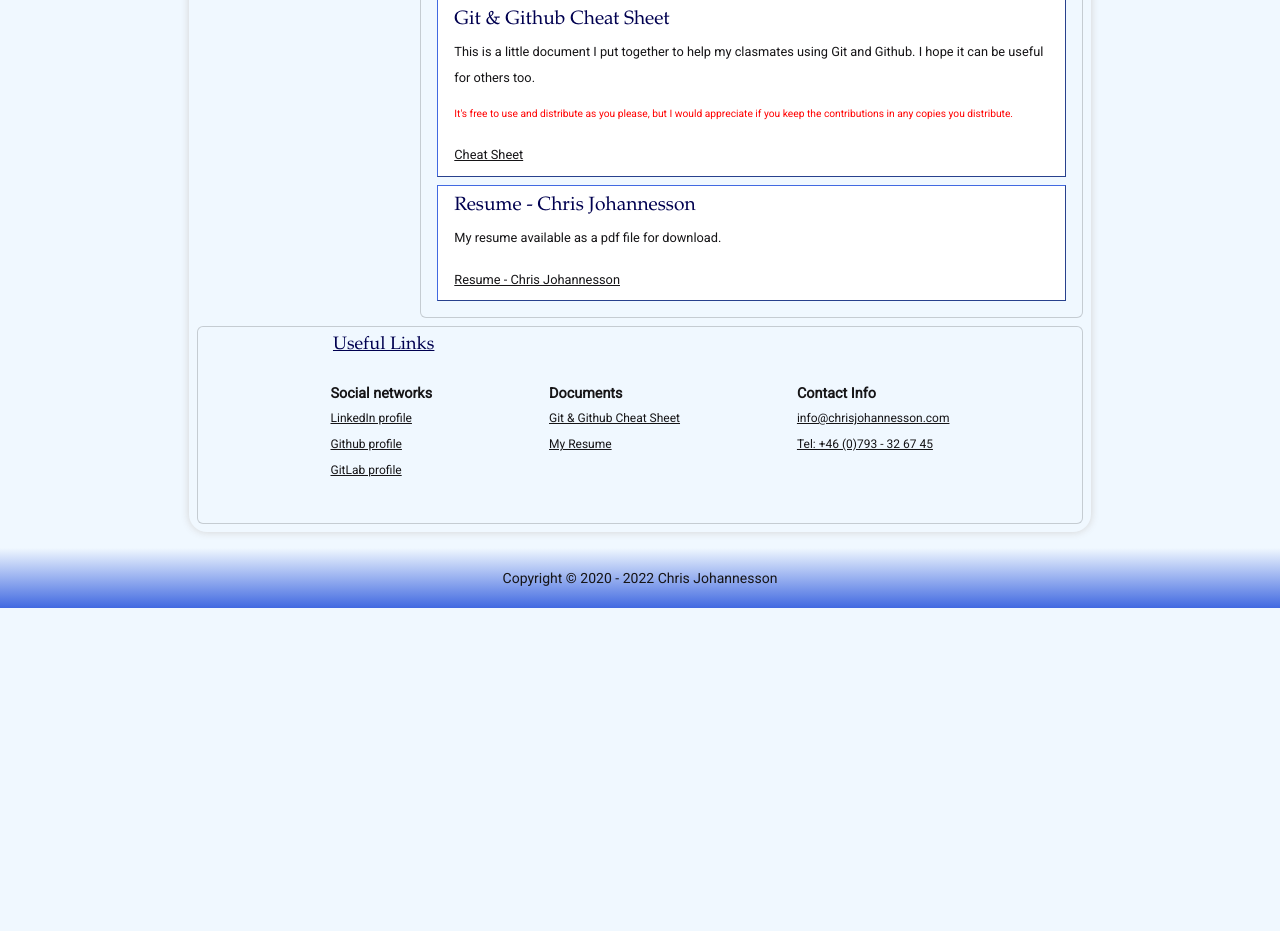
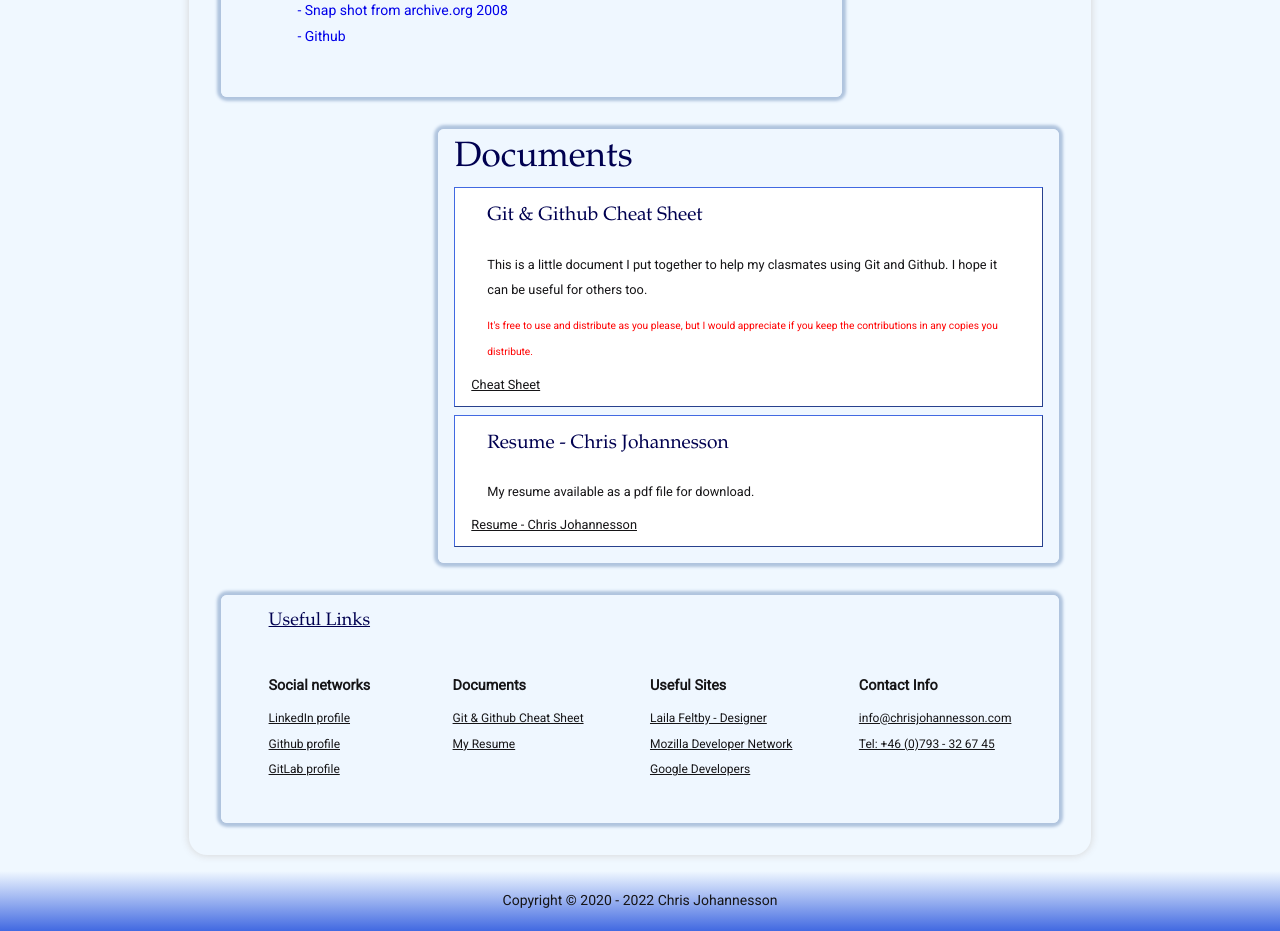
Before and after one commit to Data4Mat/chrisjohannesson.com-V1, a React app: page / in a window 1280 px wide. Shown: the part 2080-3011 px from the top of the page. Before the commit the page ends 2688 px from the top, so only its background shows below. Built offline with nearby package versions, Linux system fonts and the light colour scheme.

Commit message:
Edited home page.

```diff
--- a/src/components/HomeLinks.js
+++ b/src/components/HomeLinks.js
@@ -32,6 +32,20 @@ const HomeLinks = ({ classData }) => {
                     </ul>
                 </div>
                 <div>
+                    <p className="title">Useful Sites</p>
+                    <ul>
+                        <li>
+                            <a href="https://feltby.se/">Laila Feltby - Designer</a>
+                        </li>
+                        <li>
+                            <a href="https://developer.mozilla.org/en-US/">Mozilla Developer Network</a>
+                        </li>
+                        <li>
+                            <a href="https://developers.google.com/">Google Developers</a>
+                        </li>
+                    </ul>
+                </div>
+                <div>
                     <p className="title">Contact Info</p>
                     <ul>
                         <li>
--- a/src/components/HomeNews.js
+++ b/src/components/HomeNews.js
@@ -11,7 +11,7 @@ const HomeNews = ({ classData }) => {
                     If you are looking to hire a Web/JavaScript developer you find my contact information <a href="contact">here</a> and my CV is available <a href={resume}>here</a>.
                 </li>
                 <li>
-                    Just launched this complete re-build of my website. Everything is new from design to the code-base.
+                    Just launched this complete re-build of my website. Everything is new from design to the code-base. My good friend <a href="https://feltby.se/">Laila Feltby</a> was a great help reeling in my wild design ideas and put me on track again. So thank you for your invaluable help.
                 </li>
                 <li>
                     I'm working on a Swedish language blog about Web development <em>(Webbutveckling)</em> that will be launched sometime towards the end of 2022 if everything goes according to plan.
--- a/src/components/HomeProjects.js
+++ b/src/components/HomeProjects.js
@@ -35,7 +35,7 @@ const HomeProjects = ({ classData }) => {
             </div>
 
         </div>
-    )
+    );
 }
 
-export default HomeProjects;
+export default HomeProjects;;
--- a/src/pages/Home.js
+++ b/src/pages/Home.js
@@ -12,7 +12,7 @@ export const Home = () => {
         <div className="home-wrapper">
             <h1>Welcome</h1>
             <Helo />
-            <div className="home-content-wrapper card">
+            <div className="home-content-wrapper">
                 <News classData="home-news card" />
                 <Advert classData="home-advert card" />
                 <Projects classData="home-projects card" />
--- a/src/styles/app.scss
+++ b/src/styles/app.scss
@@ -68,6 +68,23 @@ main {
   border-radius: 18px;
   background-color: transparent;
   margin: 0 0.5rem 1rem 0.5rem;
+  .card {
+      background: transparent;
+      padding: 0.5rem 1rem;
+      border: 0px;
+      box-shadow: 0 0 3px 4px LightSteelBlue;
+      transition: background-color var.$bg-transition-time;
+      &:hover {
+        background-color: var.$bg-color-hover-card;
+      }
+      h5 {
+        padding: 0.5rem 1rem;
+      }
+      p {
+        padding: 0.5rem 1rem;
+        margin: 0px;
+      }
+    }
 }
 
 .page-content-wrapper {
--- a/src/styles/home.scss
+++ b/src/styles/home.scss
@@ -21,13 +21,13 @@ $homeSections: (news, advert, projects, docs, links);
       "projects projects projects image3"
       "image4 docs docs docs"
       "links links links links";
-    grid-gap: 0.5rem;
+    grid-gap: 2rem;
     // background-image: url(var.$url_bg1);
     background:transparent;
     border:0px;
     z-index: 100;
 
-    padding: 0.5rem;
+    padding: 2rem;
 
     div {
       padding: 0.5rem 1rem;
@@ -108,11 +108,13 @@ $homeSections: (news, advert, projects, docs, links);
           h5 {
             font-size: 1.5em;
             text-decoration: underline;
-            margin-left:14%
+            padding-left:2rem;
+            // margin-left:14%
           }
           .link-wrapper {
             p {
               margin: 0px;
+              padding-left:0px;
             }
             a {
               text-decoration: underline;
@@ -120,7 +122,7 @@ $homeSections: (news, advert, projects, docs, links);
             display: flex;
             flex-direction: row;
             flex-wrap: nowrap;
-            justify-content: space-evenly;
+            justify-content: space-between;
           }
           ul {
             list-style: none;
--- a/src/styles/projects.scss
+++ b/src/styles/projects.scss
@@ -6,23 +6,7 @@
   }
   section {
     padding: 0 15% 1rem 15%;
-    .card {
-      background: transparent;
-      padding: 0.5rem 1rem;
-      border: 0px;
-      box-shadow: 0 0 3px 4px LightSteelBlue;
-      transition: background-color var.$bg-transition-time;
-      &:hover {
-        background-color: var.$bg-color-hover-card;
-      }
-      h5 {
-        padding: 0.5rem 1rem;
-      }
-      p {
-        padding: 0.5rem 1rem;
-        margin: 0px;
-      }
-    }
+
     .card + .card {
       margin-top: 1rem;
     }
```
Also changed, not shown: .eslintrc.js.
